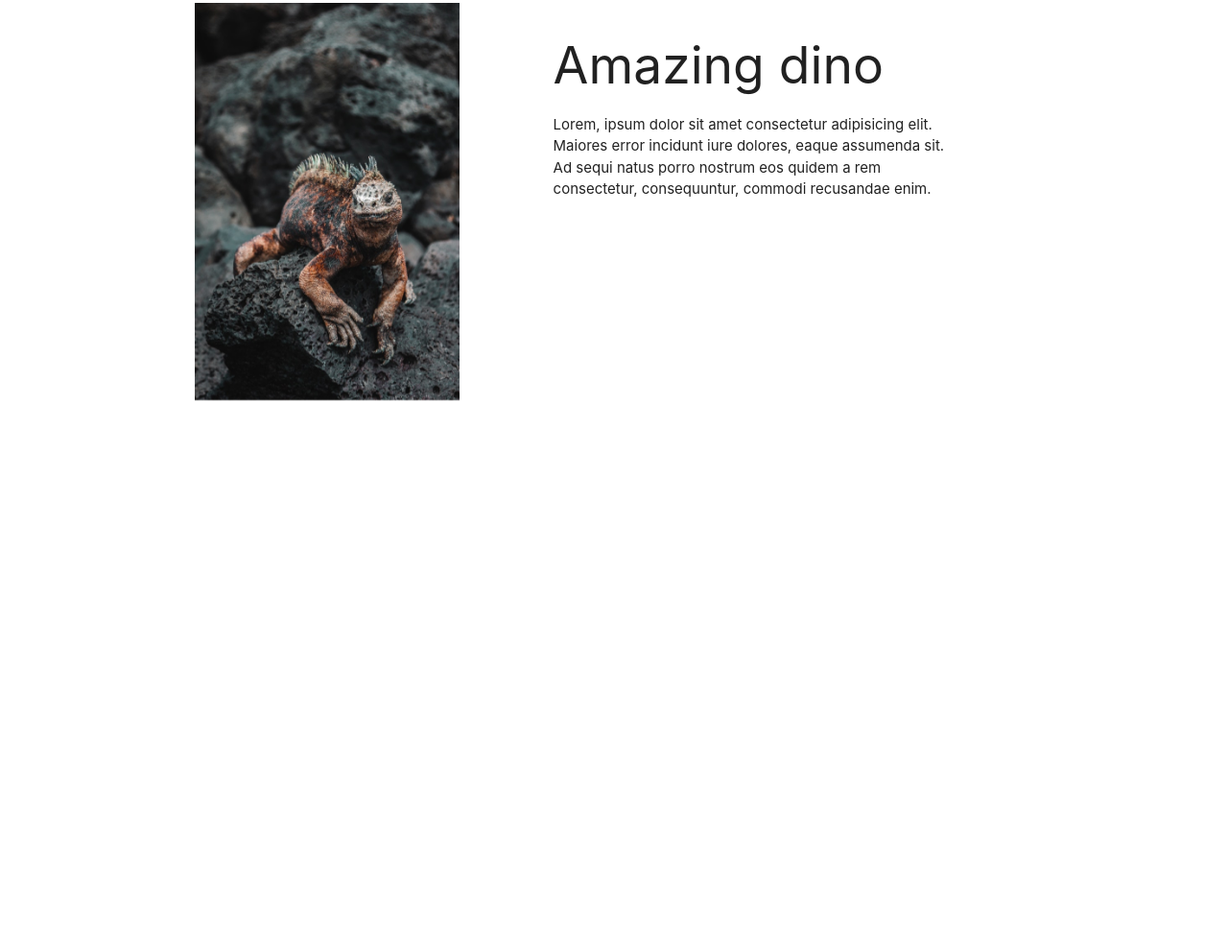
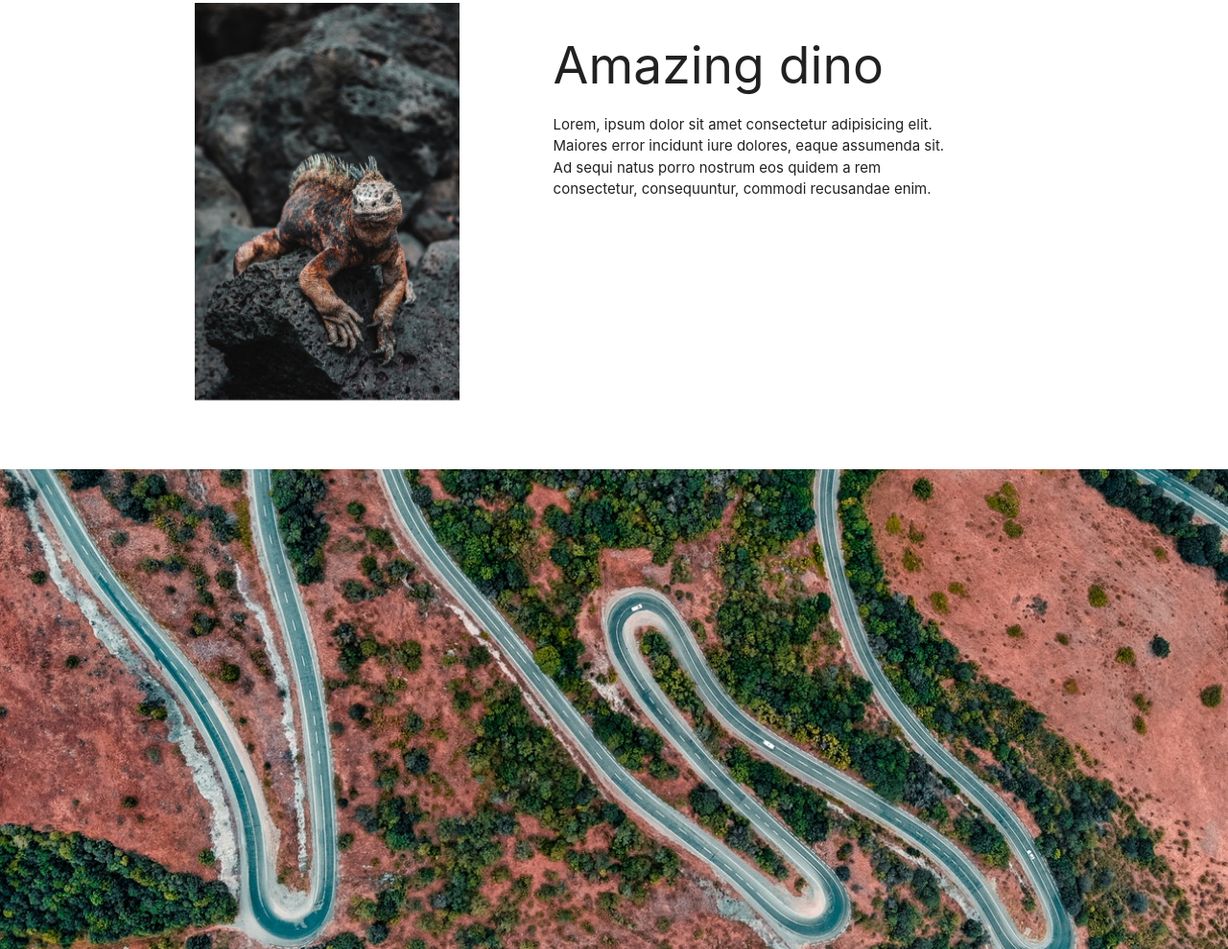
Before and after one commit to ChigorinDev/material-animals, a plain HTML site: page index.html in a window 1280 px wide. Shown: the part 1677-2666 px from the top of the page at 96% size. Before the commit the page ends 2166 px from the top, so only its background shows below. Drawn offline with nearby package versions, Linux system fonts and the light colour scheme.

Commit message:
add parallax

```diff
--- a/index.html
+++ b/index.html
@@ -81,6 +81,12 @@
 
   <!-- parallax -->
 
+  <div class="parallax-container">
+    <div class="parallax">
+      <img src="./imgs/nature.jpeg" class="responsive-img" alt="nature">
+    </div>
+  </div>
+
   <!-- tabs -->
 
   <!-- form -->
@@ -95,6 +101,7 @@
     $(document).ready(function () {
       $('.sidenav').sidenav();
       $('.materialboxed').materialbox();
+      $('.parallax').parallax();
     });
   </script>
 </body>
```
Also changed, not shown: imgs/nature.jpeg (added).
